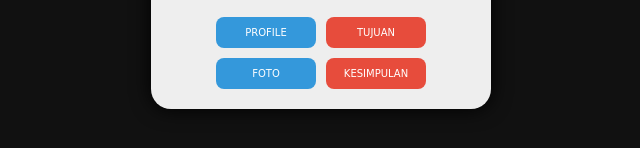
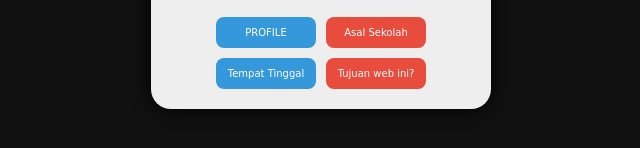
Before and after one commit to Raphaelgodd666/web-testing-bunina, a plain HTML site: page index.html in a window 1280 px wide. Shown: the part 428-576 px from the top of the page, 319-959 px from the left. Drawn offline with Linux system fonts and the light colour scheme; a web font is replaced by a local one.

Commit message:
Update index.html

```diff
--- a/index.html
+++ b/index.html
@@ -15,9 +15,9 @@
     </div>
     <div class="buttons">
       <button onclick="showSlide(0)" class="blue">PROFILE</button>
-      <button onclick="showSlide(1)" class="red">TUJUAN</button>
-      <button onclick="showSlide(2)" class="blue">FOTO</button>
-      <button onclick="showSlide(3)" class="red">KESIMPULAN</button>
+      <button onclick="showSlide(1)" class="red">Asal Sekolah</button>
+      <button onclick="showSlide(2)" class="blue">Tempat Tinggal</button>
+      <button onclick="showSlide(3)" class="red">Tujuan web ini?</button>
     </div>
   </div>
 
```
